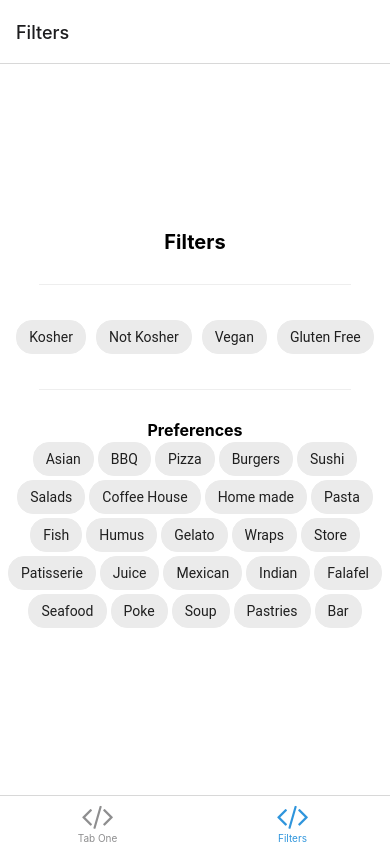
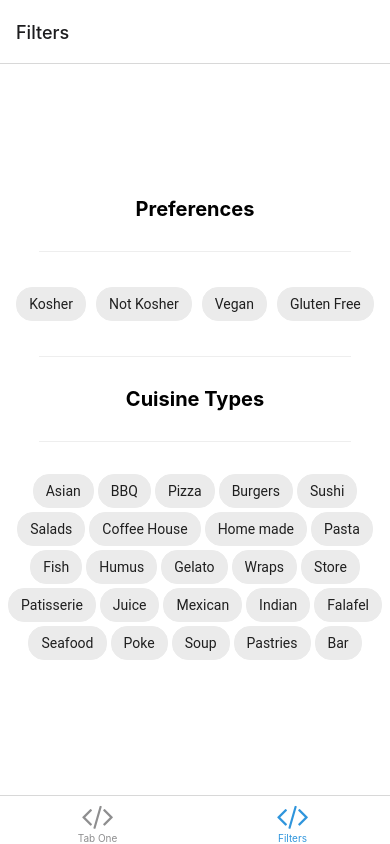
Before and after one commit to ManaMana-DR/ManaMana, a React Native app in the folder client/: screen /Filters in a window 390 px wide. Built offline with nearby package versions, Linux system fonts and the light colour scheme; what expo-linking would draw is missing.

Commit message:
filter texts

```diff
--- a/client/screens/FiltersScreen.tsx
+++ b/client/screens/FiltersScreen.tsx
@@ -246,16 +246,18 @@ export default function FiltersScreen() {
   };
 
   const handleCuisineTypesPress = (key: CuisineTypeIds) => {
-    if(cuisineTypes.includes(key)){
-      setCuisineTypes(cuisineTypes.filter(cuisineType => cuisineType !== key))
+    if (cuisineTypes.includes(key)) {
+      setCuisineTypes(
+        cuisineTypes.filter((cuisineType) => cuisineType !== key)
+      );
     } else {
-      setCuisineTypes([...cuisineTypes, key])
+      setCuisineTypes([...cuisineTypes, key]);
     }
   };
 
   return (
     <View style={styles.container}>
-      <Text style={styles.title}>Filters</Text>
+      <Text style={styles.title}>Preferences</Text>
       <View
         style={styles.separator}
         lightColor="#eee"
@@ -288,7 +290,12 @@ export default function FiltersScreen() {
         darkColor="rgba(255,255,255,0.1)"
       />
 
-      <Text style={{ fontSize: 16, fontWeight: "bold" }}>Preferences</Text>
+      <Text style={styles.title}>Cuisine Types</Text>
+      <View
+        style={styles.separator}
+        lightColor="#eee"
+        darkColor="rgba(255,255,255,0.1)"
+      />
 
       <View
         style={{
```
